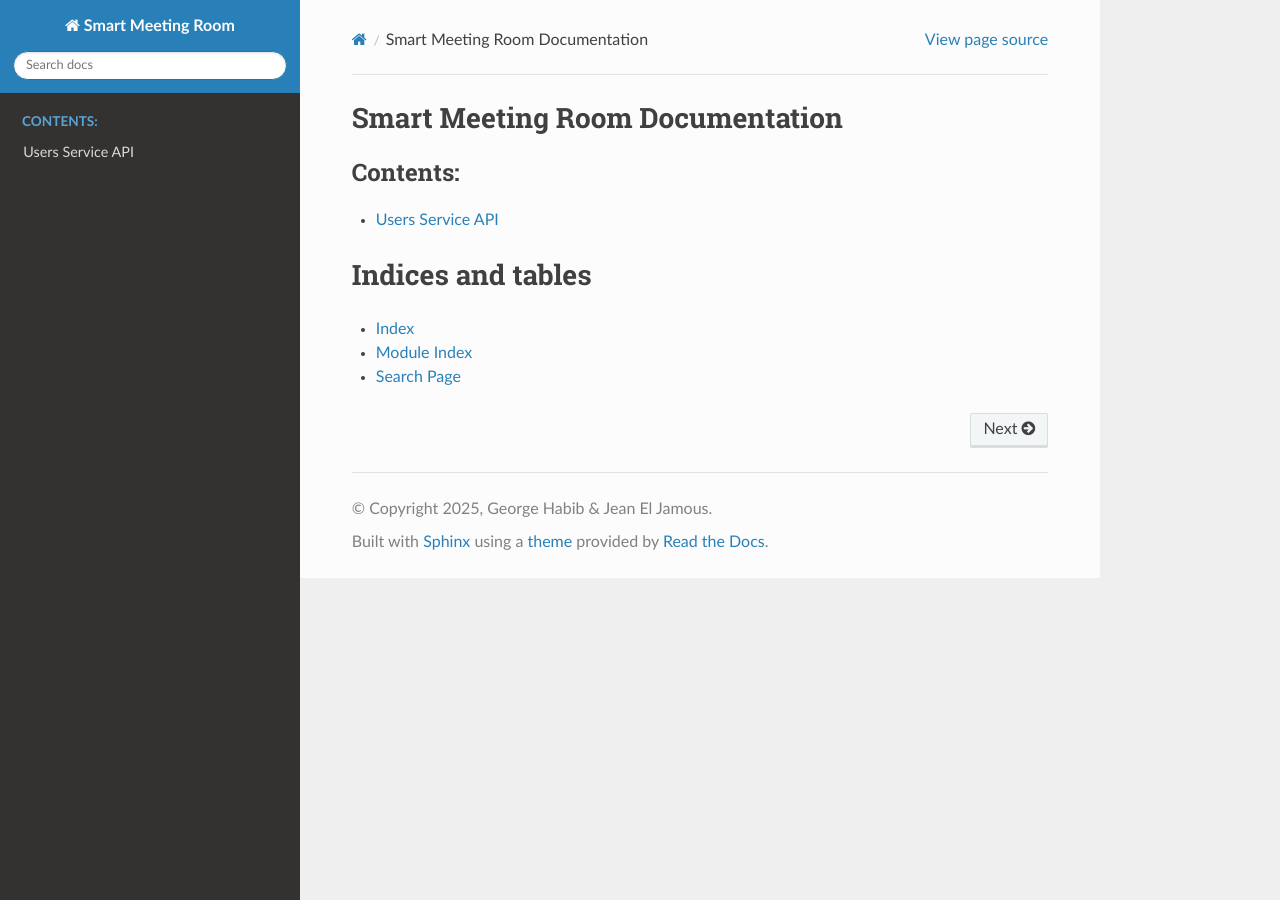
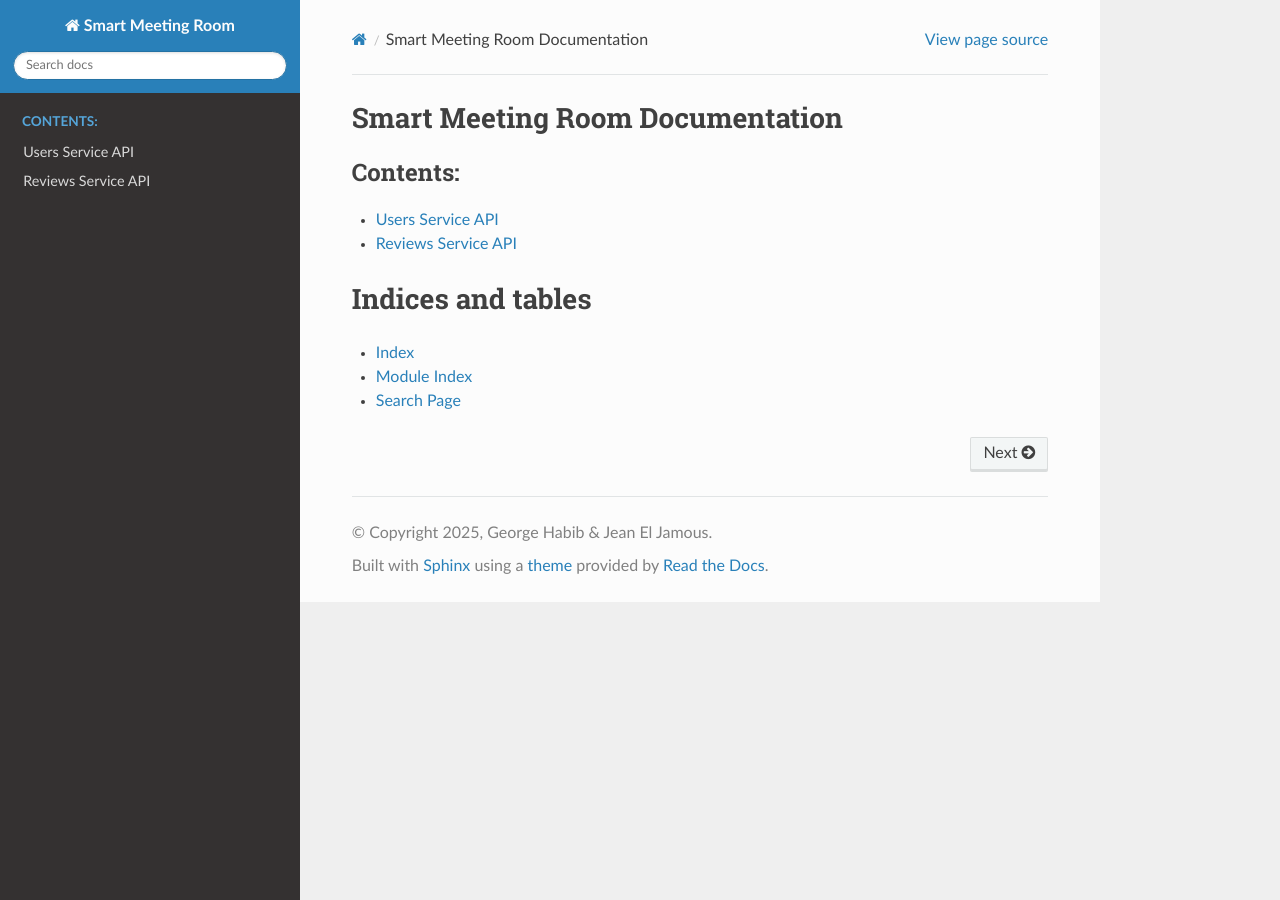
Before and after one commit to 435L-Project/GeorgeHabib_JeanElJamous_meetingroom, a Sphinx documentation site: the page built from docs/source/index.rst, in a window 1280 px wide. Built offline with Sphinx 7.4.7 and the Read the Docs theme 3.1.0, drawn with Linux system fonts in a browser that asks for light colours.

```diff
--- a/docs/source/conf.py
+++ b/docs/source/conf.py
@@ -18,7 +18,6 @@ release = '1.0'
 import os
 import sys
 sys.path.insert(0, os.path.abspath('../../'))
-sys.path.insert(0, os.path.abspath('../../users_service'))
 
 extensions = [
     'sphinx.ext.autodoc',
--- a/docs/source/modules.rst
+++ b/docs/source/modules.rst
@@ -5,3 +5,13 @@ Users Service API
    :members:
    :undoc-members:
    :show-inheritance:
+
+
+
+Reviews Service API
+===================
+
+.. automodule:: reviews_service.app
+   :members:
+   :undoc-members:
+   :show-inheritance:
```
Also changed, not shown: 13 other files.
